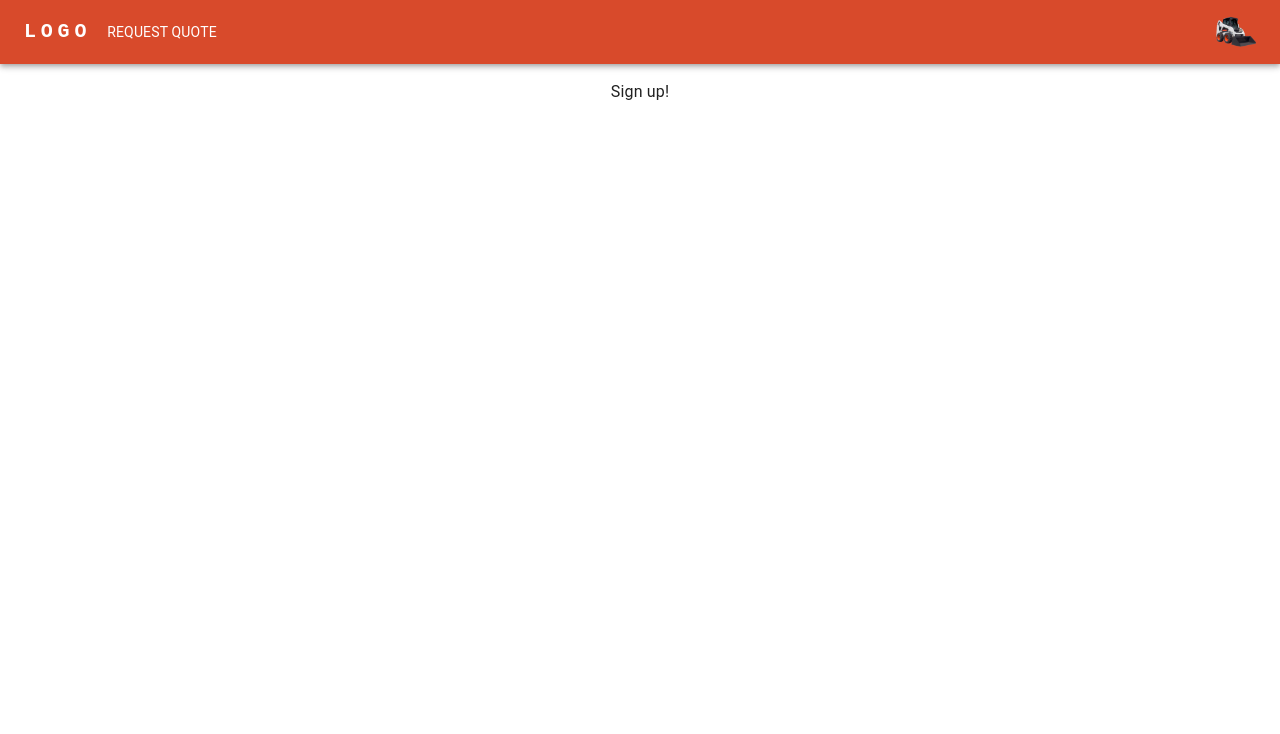
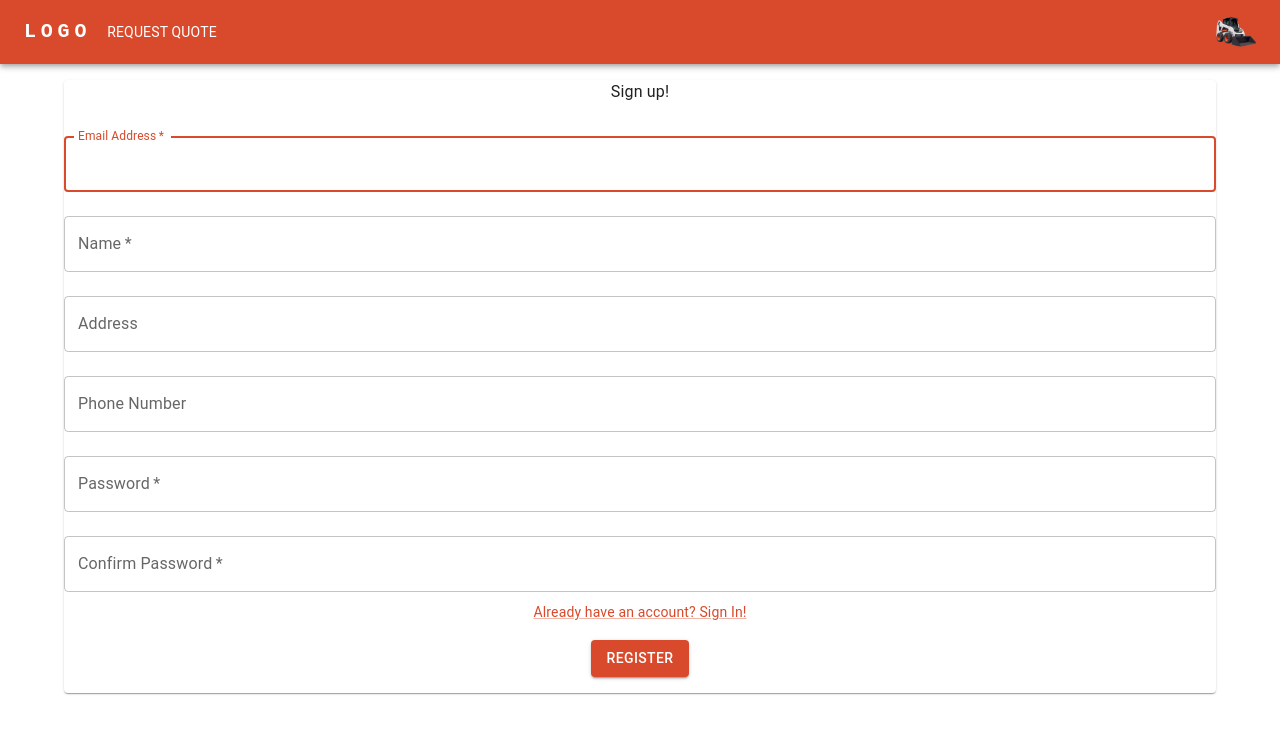
Before and after one commit to natr104/bobcat-hire, a React (Create React App) app: page /register in a window 1280 px wide. Shown: the top 734 px of the page. Built offline with nearby package versions, Linux system fonts and the light colour scheme.

Commit message:
create register page

```diff
--- a/src/App.js
+++ b/src/App.js
@@ -17,7 +17,7 @@ function App() {
           <Route path="login" element={<LoginPage />} />
           <Route path="register" element={<Register />} />
           <Route path='request_quote' element={<QuoteRequest />} />
-          <Route path='user' element={<Profile />} />
+          <Route path='profile' element={<Profile />} />
           <Route path='your_quotes' element={<CustomerQuotes />} />
 
         </Route>
--- a/src/components/CustomerQuotes.jsx
+++ b/src/components/CustomerQuotes.jsx
@@ -1,6 +1,4 @@
 import CustomerQuotesTable from "./CustomerQuotesTable";
-import React from "react";
-import { Container } from "@mui/material";
 
 export default function CustomerQuotes() {
     return (
--- a/src/components/CustomerQuotesTable.jsx
+++ b/src/components/CustomerQuotesTable.jsx
@@ -27,7 +27,7 @@ export default function CustomerQuotesTable() {
                         <TableRow key={row.id}>
                             <TableCell>{row.date_time}</TableCell>
                             <TableCell>{row.address}</TableCell>
-                            <TableCell>{row.category}</TableCell>
+                            <TableCell>{row.category_id}</TableCell>
                             <TableCell>{row.comment}</TableCell>
                             {/* <TableCell>{row.hours}</TableCell>
                             <TableCell align="right">{`$${row.price}`}</TableCell> */}
--- a/src/components/Navbar.jsx
+++ b/src/components/Navbar.jsx
@@ -25,6 +25,7 @@ const Navbar = () => {
   const dispatch = useDispatch();
 
   const logOut = () => {
+    handleCloseUserMenu();
     dispatch(logout());
   };
 
--- a/src/components/Register.jsx
+++ b/src/components/Register.jsx
@@ -1,6 +1,134 @@
+import { Box, Paper, TextField, Button, Link } from '@mui/material'
+import { useState } from 'react';
+import { useDispatch, useSelector } from 'react-redux';
+import { register } from '../actions/auth';
+import { Navigate, Link as RouterLink, useNavigate } from 'react-router-dom';
+
 export default function Register() {
 
+    const [ name, setName ] = useState('');
+    const [ email, setEmail ] = useState('');
+    const [ password, setPassword ] = useState('');
+    const [ passwordConfirmation, setPasswordConfirmation ] = useState('');
+    const [ phoneNo, setPhoneNo ] = useState('');
+    const [ address, setAddress ] = useState('');
+    const [ successful, setSuccessful ] = useState(false);
+    const { message } = useSelector(state => state.message)
+    const { isLoggedIn } = useSelector((state) => state.auth);
+
+    const onChangeName = (e) => {
+        const name = e.target.value;
+        setName(name);
+    }
+    const onChangeEmail = (e) => {
+        const email = e.target.value;
+        setEmail(email);
+    }
+    const onChangePassword = (e) => {
+        const password = e.target.value;
+        setPassword(password);
+    }
+    const onChangePasswordConfirmation = (e) => {
+        const passwordConfirmation = e.target.value;
+        setPasswordConfirmation(passwordConfirmation);
+    }
+    const onChangePhoneNo = (e) => {
+        const phoneNo = e.target.value;
+        setPhoneNo(phoneNo);
+    }
+    const onChangeAddress = (e) => {
+        const address = e.target.value;
+        setAddress(address);
+    }
+    const dispatch = useDispatch();
+    const handleRegister = (e) => {
+        e.preventDefault();
+        setSuccessful(false);
+        dispatch(register(name, email, password, passwordConfirmation, phoneNo, address))
+            .then(() => {
+                setSuccessful(true);
+            })
+            .catch(() => {
+                setSuccessful(false);
+            });
+
+      };
+    if (isLoggedIn) {
+        return <Navigate to="/profile" replace={true} />;
+    }
     return (
-        <p>Sign up!</p>
-    )
+        <Paper>
+            <p>Sign up!</p>
+            <Box component="form" onSubmit={handleRegister} noValidate sx={{ mt: 1 }}>
+                <TextField
+                    margin="normal"
+                    required
+                    fullWidth
+                    id="email"
+                    label="Email Address"
+                    name="email"
+                    autoComplete="email"
+                    autoFocus
+                    onChange={onChangeEmail}
+                />
+                <TextField
+                    margin="normal"
+                    required
+                    fullWidth
+                    id="name"
+                    label="Name"
+                    name="name"
+                    autoComplete="name"
+                    onChange={onChangeName}
+                />
+                <TextField
+                    margin="normal"
+                    fullWidth
+                    id="address"
+                    label="Address"
+                    name="address"
+                    autoComplete="address"
+                    onChange={onChangeAddress}
+                />
+                <TextField
+                    margin="normal"
+                    fullWidth
+                    id="phone-no"
+                    label="Phone Number"
+                    name="phone-no"
+                    autoComplete="phone"
+                    onChange={onChangePhoneNo}
+                />
+                <TextField
+                    margin="normal"
+                    required
+                    fullWidth
+                    name="password"
+                    label="Password"
+                    type="password"
+                    id="password"
+                    autoComplete="set-password"
+                    onChange={onChangePassword}
+                />
+                <TextField
+                    margin="normal"
+                    required
+                    fullWidth
+                    name="password-confirmation"
+                    label="Confirm Password"
+                    type="password"
+                    id="password-confirmation"
+                    autoComplete="confirm-password"
+                    onChange={onChangePasswordConfirmation}
+                />
+                <Link component={RouterLink} to="/login" variant="body2">
+                    Already have an account? Sign In!
+                </Link>
+                <br />
+                <Button type="submit" variant="contained" sx={{ mt: 2, mb: 2 }}>
+                    Register
+                </Button>
+            </Box>
+        </Paper>
+    );
 }
```
